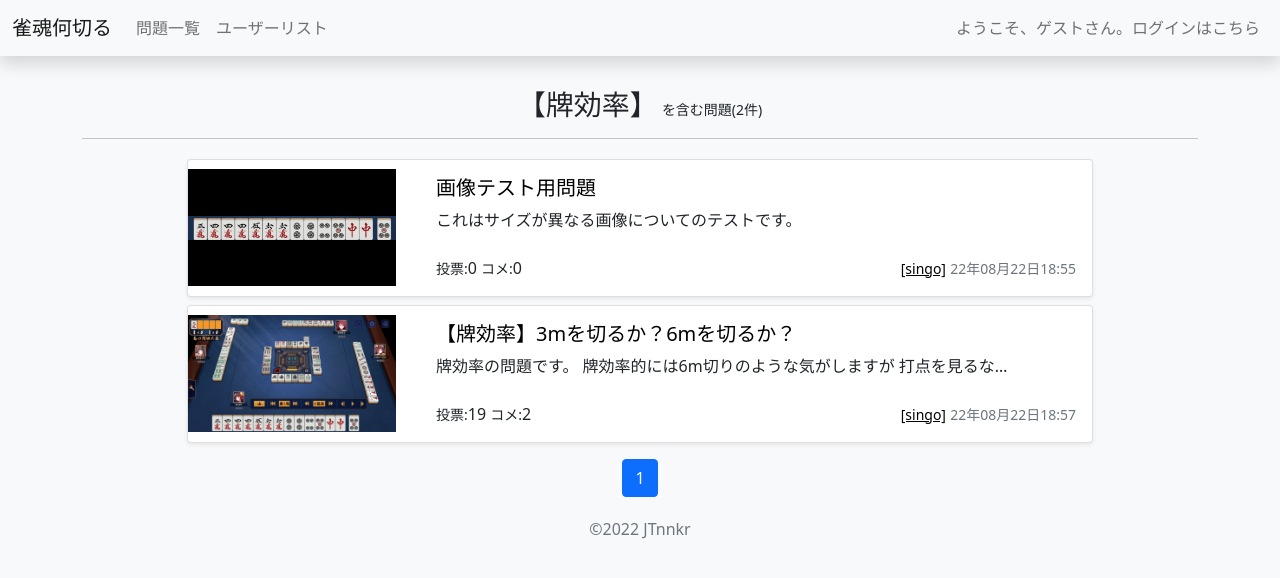
After one commit to 3Dnnkr/mahjongSite, a Django app: page /nnkr/tag_question/1/ in a window 1280 px wide. The commit adds this page. Shown: the top 578 px of the page. Run offline with Django 3.2, Linux system fonts and the light colour scheme; data comes from the database, SQL or seed files in the repository.

Commit message:
Add tag_question page

```diff
--- a/nnkr/templates/nnkr/create_question.html
+++ b/nnkr/templates/nnkr/create_question.html
@@ -1,9 +1,12 @@
 {% extends 'nnkr/base.html' %}
 {% block content %}
 
+<div class="pt-3 text-center">
+  <h3>問題作成</h3>
+</div>
+
 <div>
   <form method="post" enctype="multipart/form-data">{% csrf_token %}
-    <h2 class="text-center">問題作成</h2>
     <div>
 
       <div>
--- a/nnkr/templates/nnkr/detail.html
+++ b/nnkr/templates/nnkr/detail.html
@@ -20,7 +20,7 @@
         <!-- タグ -->
         <div class="pt-1">
           {% for tag in question.tags.all %}
-            <a class="tag-box link-dark-nu shadow-sm">
+            <a class="tag-box link-dark-nu shadow-sm" href="{% url 'nnkr:tag_question' tag.id %}">
               {{tag.name}}
             </a>
           {% endfor %}
--- /dev/null
+++ b/nnkr/templates/nnkr/tag_question.html
@@ -0,0 +1,94 @@
+{% extends 'nnkr/base.html' %}
+{% block content %}
+
+<div class="pt-3 text-center">
+  <h3 style="display:inline;">【{{ tag.name }}】</h3>
+  <small>を含む問題({{tag.question_set.all|length}}件)</small><hr>
+</div>
+
+
+<div class="album py-1">
+  <!-- 問題一覧 -->
+  <div class="container">
+    <div class="row">
+
+    {% for question in questions %}
+    <div class="col-md-10 offset-md-1 col-sm-12"><!--col-{prefix}-{columns}-->
+
+      <!-- Modal -->
+      <div class="modal fade" id='{{ "imgModal-"|addstr:forloop.counter }}' tabindex="-1" aria-labelledby="exampleModalLabel" aria-hidden="true">
+        <div class="modal-dialog modal-dialog-centered modal-dialog-fluid">
+         <div class="modal-content">
+           <div class="modal-body">
+             <div id="image" class="as-outer">
+               <div class="as-inner">
+                 <img  class="card-img-top"
+                   src="{{ question.image.url }}" alt="何切る画像"
+                   style="width:100%;height:100%;object-fit:contain">
+                </div>
+              </div>
+            </div>
+          </div>
+        </div>
+      </div>
+
+      <!-- カード -->
+      <div class="card mb-2 shadow-sm">
+        <div class="row no-gutters">
+
+          <!-- 画像 -->
+          <div class="col-md-3 my-auto">
+            <div class="as-outer">
+              <div class="as-inner">
+                <a data-bs-toggle="modal" data-bs-target='{{"#imgModal-"|addstr:forloop.counter}}' style="cursor:pointer">
+                  <img  class="card-img-top"
+                    src="{{ question.image.url }}" alt="何切る画像"
+                    style="width:100%;height:100%;object-fit:contain">
+                </a>
+              </div>
+            </div>
+          </div>
+
+          <!-- その他 -->
+          <div class="col-md-9">
+            <div class="card-body">
+              <a  class="link-dark-nu" href="{% url 'nnkr:detail' question.id %}">
+                <h5 class="card-title">{{question.title}}</h5>
+              </a>
+              {{question.description | truncatechars:40}}
+              <br><br>
+
+              <div class="d-flex justify-content-between align-items-center">
+                <div class="left-aria">
+                  <small>投票:</small>{{question.get_sum_of_votes}}
+                  <small>コメ:</small>{{question.get_num_of_comments}}
+                </div>
+                <div class="right-aria">
+                  <small class="text-muted"><a class="link-dark-u" href="{% url 'user:detail' question.author.id %}">[{{question.author}}]</a></small>
+                  <small class="text-muted">{{question.updated_datetime|date:"y年m月j日H:i"}}</small>
+                </div>
+              </div>
+
+
+            </div>
+          </div>
+
+        </div>
+      </div>
+
+    </div>
+
+    {% empty %}
+    問題がありません
+    {% endfor %}
+
+    </div>
+  </div>
+
+  <!-- ページング -->
+  <div class="my-2">
+    {% include "nnkr/pagination.html" with page_obj=questions %}
+  </div>
+
+</div>
+{% endblock %}
--- a/nnkr/urls.py
+++ b/nnkr/urls.py
@@ -11,4 +11,5 @@ urlpatterns = [
     path('vote/<int:pk>', views.vote, name="vote"),
     path('create_tag/<int:pk>/', views.create_tag, name='create_tag'),
     path('delete_tag/<int:q_pk>/<int:t_pk>/', views.delete_tag, name='delete_tag'),
+    path('tag_question/<int:pk>/', views.TagQuestion.as_view(), name='tag_question'),
 ]
--- a/nnkr/views.py
+++ b/nnkr/views.py
@@ -1,6 +1,4 @@
 from django.views.generic import CreateView, ListView, FormView, DetailView, DeleteView, UpdateView
-from django.contrib.auth.mixins import LoginRequiredMixin, UserPassesTestMixin
-from django.contrib.auth.views import LoginView, LogoutView
 from django.contrib.auth import get_user_model, login, authenticate
 from django.urls import reverse_lazy, reverse
 from django.utils import timezone
@@ -22,6 +20,26 @@ class Index(ListView):
         p = self.request.GET.get('page')
         questions = paginator.get_page(p)
         return questions
+
+class TagQuestion(ListView):
+    template_name = 'nnkr/tag_question.html'
+    model = Question
+    context_object_name = 'questions'
+
+    def get_queryset(self):
+        tag = get_object_or_404(Tag, pk=self.kwargs['pk'])
+        all_questions = Question.objects.all().filter(tags__in=[tag]).order_by('-created_datetime')
+        paginator = Paginator(all_questions, 6)
+        p = self.request.GET.get('page')
+        questions = paginator.get_page(p)
+        return questions
+
+    def get_context_data(self, **kwargs):
+        context = super().get_context_data(**kwargs)
+        tag = get_object_or_404(Tag, pk=self.kwargs['pk'])
+        context['tag'] = tag
+        return context
+
 
 class Detail(DetailView):
     template_name = 'nnkr/detail.html'
@@ -46,19 +64,6 @@ class CreateComment(CreateView):
         Comment.objects.create(target=question, text=text, commenter=self.request.user, comment_id=comment_id)
         return redirect('nnkr:detail',pk=question_id)
 
-def vote(request, pk):
-    choice = get_object_or_404(Choice, pk=pk)
-    response = redirect(reverse('nnkr:detail',kwargs={'pk':choice.question.id}))
-    # you can set anchor.
-    # response = redirect(reverse('nnkr:detail',kwargs={'pk':choice.question.id})+"#image")
-    key = 'voted_{}'.format(choice.question.id)
-    voted = request.COOKIES.get(key,False)
-    if not voted:
-        response.set_cookie(key,True)
-        choice.votes+=1
-        choice.save()
-    return response
-
 def create_tag(request, pk):
     question = get_object_or_404(Question, pk=pk)
     form = TagForm(request.POST or None)
@@ -77,6 +82,20 @@ def delete_tag(request, q_pk, t_pk):
     tag = get_object_or_404(Tag, pk=t_pk)
     question.tags.remove(tag)
     return redirect(reverse('nnkr:detail',kwargs={'pk':question.id}))
+
+def vote(request, pk):
+    choice = get_object_or_404(Choice, pk=pk)
+    response = redirect(reverse('nnkr:detail',kwargs={'pk':choice.question.id}))
+    # you can set anchor.
+    # response = redirect(reverse('nnkr:detail',kwargs={'pk':choice.question.id})+"#image")
+    key = 'voted_{}'.format(choice.question.id)
+    voted = request.COOKIES.get(key,False)
+    if not voted:
+        response.set_cookie(key,True)
+        choice.votes+=1
+        choice.save()
+    return response
+
 
 def create_question(request):
     """ use QuestionForm and ChoiceFormset """
```
